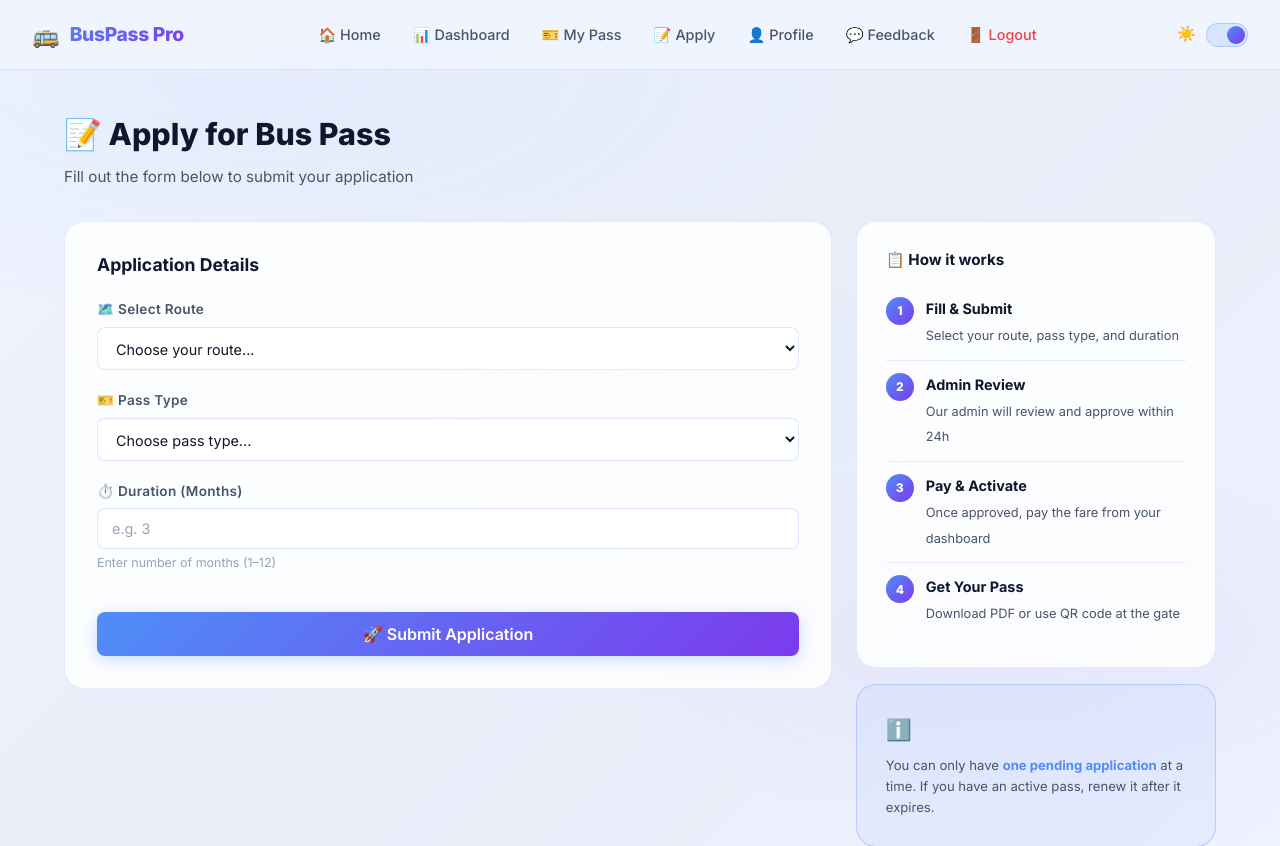
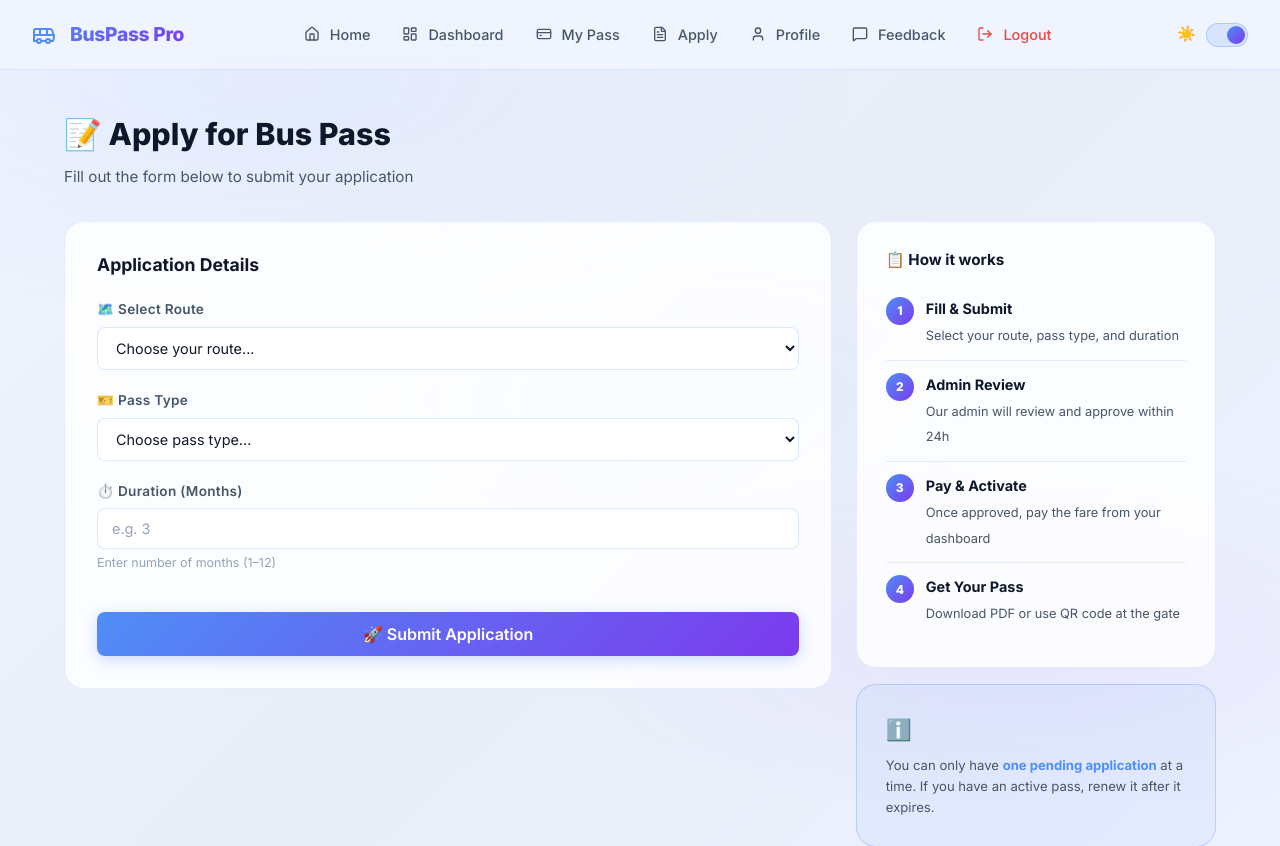
Before and after one commit to raghu1821/busspass-pro, a Python web app: template templates/apply_pass.html in a window 1280 px wide. Shown: the top 846 px of the page. Run offline with Jinja, Linux system fonts and the light colour scheme; the template is opened without the code that fills it, so the values that code supplies are empty.

Commit message:
UI: Replace navigation emojis with professional Lucide vector SVG icons

```diff
--- a/templates/navbar.html
+++ b/templates/navbar.html
@@ -1,18 +1,18 @@
 <!-- User navigation bar -->
 <nav class="navbar">
   <a href="/" class="navbar-brand">
-    <span class="bus-icon">🚌</span>
+    <i data-lucide="bus" style="color:var(--accent); margin-right:4px;"></i>
     BusPass Pro
   </a>
 
   <ul class="nav-links">
-    <li><a href="/">🏠 Home</a></li>
-    <li><a href="/dashboard">📊 Dashboard</a></li>
-    <li><a href="/view_pass">🎫 My Pass</a></li>
-    <li><a href="/apply_pass">📝 Apply</a></li>
-    <li><a href="/profile">👤 Profile</a></li>
-    <li><a href="/feedback">💬 Feedback</a></li>
-    <li><a href="/logout" class="nav-logout">🚪 Logout</a></li>
+    <li><a href="/"><i data-lucide="home" style="width:16px;height:16px;margin-right:4px;"></i> Home</a></li>
+    <li><a href="/dashboard"><i data-lucide="layout-dashboard" style="width:16px;height:16px;margin-right:4px;"></i> Dashboard</a></li>
+    <li><a href="/view_pass"><i data-lucide="credit-card" style="width:16px;height:16px;margin-right:4px;"></i> My Pass</a></li>
+    <li><a href="/apply_pass"><i data-lucide="file-text" style="width:16px;height:16px;margin-right:4px;"></i> Apply</a></li>
+    <li><a href="/profile"><i data-lucide="user" style="width:16px;height:16px;margin-right:4px;"></i> Profile</a></li>
+    <li><a href="/feedback"><i data-lucide="message-square" style="width:16px;height:16px;margin-right:4px;"></i> Feedback</a></li>
+    <li><a href="/logout" class="nav-logout"><i data-lucide="log-out" style="width:16px;height:16px;margin-right:4px;"></i> Logout</a></li>
   </ul>
 
   <div style="display:flex; align-items:center; gap:10px;">
@@ -29,15 +29,20 @@
 
 <!-- Mobile nav drawer -->
 <div class="mobile-nav" id="mobileNav">
-  <a href="/">🏠 Home</a>
-  <a href="/dashboard">📊 Dashboard</a>
-  <a href="/view_pass">🎫 My Pass</a>
-  <a href="/apply_pass">📝 Apply</a>
-  <a href="/profile">👤 Profile</a>
-  <a href="/feedback">💬 Feedback</a>
-  <a href="/logout" class="nav-logout">🚪 Logout</a>
+  <a href="/"><i data-lucide="home" style="width:18px;height:18px;margin-right:6px;vertical-align:-3px;"></i> Home</a>
+  <a href="/dashboard"><i data-lucide="layout-dashboard" style="width:18px;height:18px;margin-right:6px;vertical-align:-3px;"></i> Dashboard</a>
+  <a href="/view_pass"><i data-lucide="credit-card" style="width:18px;height:18px;margin-right:6px;vertical-align:-3px;"></i> My Pass</a>
+  <a href="/apply_pass"><i data-lucide="file-text" style="width:18px;height:18px;margin-right:6px;vertical-align:-3px;"></i> Apply</a>
+  <a href="/profile"><i data-lucide="user" style="width:18px;height:18px;margin-right:6px;vertical-align:-3px;"></i> Profile</a>
+  <a href="/feedback"><i data-lucide="message-square" style="width:18px;height:18px;margin-right:6px;vertical-align:-3px;"></i> Feedback</a>
+  <a href="/logout" class="nav-logout"><i data-lucide="log-out" style="width:18px;height:18px;margin-right:6px;vertical-align:-3px;"></i> Logout</a>
 </div>
 
-<!-- Global toast + theme script -->
+<!-- Global scripts -->
+<script src="https://unpkg.com/lucide@latest"></script>
 <script src="/static/toast.js"></script>
 <script src="/static/theme.js"></script>
+<script>
+  // Initialize icons
+  lucide.createIcons();
+</script>
```
Also changed, not shown: templates/admin_navbar.html (+18 -13 lines).
